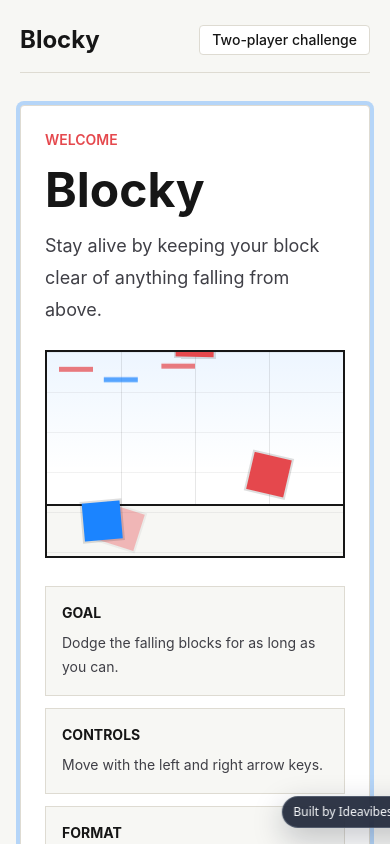
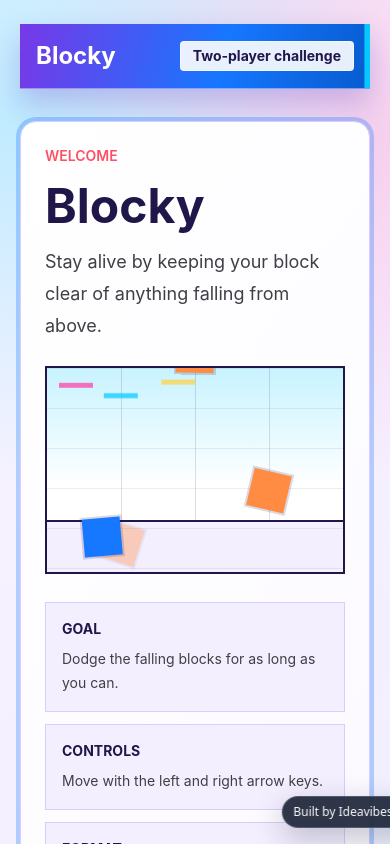
Before and after one commit to mtplayground/prisha-r-s-8172-blocky, a React (Vite) app: page / in a window 390 px wide. Shown: the top 844 px of the page. Built offline with nearby package versions, Linux system fonts and the light colour scheme.

Commit message:
feat: Introduce a brighter arcade color palette

```diff
--- a/src/App.tsx
+++ b/src/App.tsx
@@ -16,11 +16,11 @@ function App() {
   }, []);
 
   return (
-    <main className="min-h-screen bg-panel text-ink">
+    <main className="arcade-shell min-h-screen bg-panel text-ink">
       <div className="mx-auto flex min-h-screen w-full max-w-5xl flex-col px-5 py-6 sm:px-8">
-        <header className="flex items-center justify-between border-b border-line pb-4">
+        <header className="arcade-header flex items-center justify-between border-b border-line px-4 py-4 sm:px-5">
           <h1 className="text-2xl font-bold tracking-normal">{appTitle}</h1>
-          <span className="rounded border border-line bg-white px-3 py-1 text-sm font-medium">
+          <span className="arcade-match-badge rounded border px-3 py-1 text-sm font-bold">
             Two-player challenge
           </span>
         </header>
@@ -28,7 +28,7 @@ function App() {
         <section
           ref={appRef}
           tabIndex={0}
-          className="mt-8 flex flex-1 flex-col justify-center rounded border border-line bg-white p-6 outline-none ring-player/30 transition focus:ring-4 sm:p-8"
+          className="arcade-surface mt-8 flex flex-1 flex-col justify-center rounded-2xl border border-line bg-white p-6 outline-none ring-player/30 transition focus:ring-4 sm:p-8"
           aria-label={`${appTitle} game surface`}
         >
           <div className="grid gap-6 md:grid-cols-[1fr_18rem] md:items-start">
--- a/src/styles.css
+++ b/src/styles.css
@@ -4,6 +4,22 @@
 
 :root {
   color-scheme: light;
+  --arcade-ink: #21164a;
+  --arcade-ink-soft: #514379;
+  --arcade-ink-deep: #150d35;
+  --arcade-panel: #f4efff;
+  --arcade-surface: #ffffff;
+  --arcade-line: #d9ccff;
+  --arcade-violet: #7838e7;
+  --arcade-violet-deep: #5421b6;
+  --arcade-blue: #1677ff;
+  --arcade-blue-deep: #075bcf;
+  --arcade-cyan: #05c8ff;
+  --arcade-pink: #ff3ea5;
+  --arcade-hazard: #ff4f64;
+  --arcade-lime: #a3e635;
+  --arcade-yellow: #ffd23f;
+  --arcade-orange: #ff8c42;
   font-family:
     Inter,
     ui-sans-serif,
@@ -21,6 +37,8 @@
 body {
   margin: 0;
   min-width: 320px;
+  background: var(--arcade-panel);
+  color: var(--arcade-ink);
 }
 
 button,
@@ -33,9 +51,9 @@ select {
 .primary-button {
   position: relative;
   isolation: isolate;
-  border: 1px solid #161616;
-  background: #161616;
-  color: #ffffff;
+  border: 1px solid var(--arcade-ink-deep);
+  background: var(--arcade-violet);
+  color: var(--arcade-surface);
   cursor: pointer;
   touch-action: manipulation;
   transition:
@@ -45,21 +63,21 @@ select {
 }
 
 .primary-button:hover:not(:disabled) {
-  background: #27272a;
-  box-shadow: 0 0.5rem 0.85rem rgba(22, 22, 22, 0.2);
+  background: var(--arcade-violet-deep);
+  box-shadow: 0 0.5rem 0.85rem rgba(84, 33, 182, 0.28);
   transform: translateY(-0.125rem);
 }
 
 .primary-button:focus-visible {
   z-index: 1;
-  outline: 3px solid #1b84ff;
+  outline: 3px solid var(--arcade-pink);
   outline-offset: 3px;
-  box-shadow: 0 0 0 5px rgba(27, 132, 255, 0.22);
+  box-shadow: 0 0 0 5px rgba(255, 62, 165, 0.26);
 }
 
 .primary-button:active:not(:disabled) {
-  background: #09090b;
-  box-shadow: 0 0.15rem 0.35rem rgba(22, 22, 22, 0.22);
+  background: var(--arcade-ink-deep);
+  box-shadow: 0 0.15rem 0.35rem rgba(33, 22, 74, 0.28);
   transform: translateY(0.1rem) scale(0.98);
 }
 
@@ -68,14 +86,61 @@ select {
   opacity: 0.58;
 }
 
+.arcade-shell {
+  background:
+    radial-gradient(
+      circle at 5% 7%,
+      rgba(5, 200, 255, 0.24),
+      transparent 24rem
+    ),
+    radial-gradient(
+      circle at 94% 9%,
+      rgba(255, 62, 165, 0.2),
+      transparent 22rem
+    ),
+    linear-gradient(145deg, #f9f6ff 0%, var(--arcade-panel) 52%, #e2f8ff 100%);
+}
+
+.arcade-header {
+  border-color: rgba(255, 255, 255, 0.42);
+  background: linear-gradient(
+    105deg,
+    var(--arcade-violet),
+    var(--arcade-blue) 58%,
+    var(--arcade-blue-deep)
+  );
+  box-shadow:
+    inset -0.35rem 0 var(--arcade-cyan),
+    0 0.85rem 1.75rem rgba(84, 33, 182, 0.22);
+  color: var(--arcade-surface);
+}
+
+.arcade-match-badge {
+  border-color: rgba(255, 255, 255, 0.62);
+  background: rgba(255, 255, 255, 0.9);
+  color: var(--arcade-ink);
+}
+
+.arcade-surface {
+  background:
+    linear-gradient(
+      125deg,
+      rgba(255, 255, 255, 0.98),
+      rgba(250, 247, 255, 0.98)
+    ),
+    var(--arcade-surface);
+  box-shadow: 0 1.25rem 2.5rem rgba(84, 33, 182, 0.14);
+}
+
 .start-motif {
   position: relative;
   min-height: 13rem;
   overflow: hidden;
-  border: 2px solid #161616;
+  border: 2px solid var(--arcade-ink);
   background:
-    linear-gradient(180deg, rgba(27, 132, 255, 0.08), transparent 58%), #ffffff;
-  box-shadow: inset 0 -3.25rem 0 #f7f7f4;
+    linear-gradient(180deg, rgba(5, 200, 255, 0.22), transparent 58%),
+    var(--arcade-surface);
+  box-shadow: inset 0 -3.25rem 0 var(--arcade-panel);
 }
 
 .start-motif::before,
@@ -87,7 +152,7 @@ select {
 .start-motif::before {
   inset: 0;
   background-image: linear-gradient(
-    rgba(22, 22, 22, 0.06) 1px,
+    rgba(33, 22, 74, 0.08) 1px,
     transparent 1px
   );
   background-size: 100% 2.5rem;
@@ -98,10 +163,10 @@ select {
   left: 0.75rem;
   width: 2.1rem;
   height: 0.3rem;
-  background: #e5484d;
+  background: var(--arcade-pink);
   box-shadow:
-    2.8rem 0.65rem 0 #1b84ff,
-    6.4rem -0.2rem 0 #e5484d;
+    2.8rem 0.65rem 0 var(--arcade-cyan),
+    6.4rem -0.2rem 0 var(--arcade-yellow);
   animation: start-motif-sparkle 3.2s ease-in-out infinite;
 }
 
@@ -110,7 +175,7 @@ select {
   top: 0;
   bottom: 3.25rem;
   width: 1px;
-  background: rgba(22, 22, 22, 0.1);
+  background: rgba(33, 22, 74, 0.14);
 }
 
 .start-motif__lane--one {
@@ -131,12 +196,12 @@ select {
   display: block;
   width: 2.35rem;
   aspect-ratio: 1;
-  box-shadow: 0 0 0 2px rgba(22, 22, 22, 0.14);
+  box-shadow: 0 0 0 2px rgba(33, 22, 74, 0.16);
 }
 
 .start-motif__block {
   top: -3rem;
-  background: #e5484d;
+  background: var(--arcade-orange);
   animation: start-motif-fall 3.4s cubic-bezier(0.42, 0, 0.2, 1) infinite;
 }
 
@@ -159,7 +224,7 @@ select {
   bottom: 1.05rem;
   left: calc(50% - 1.175rem);
   z-index: 2;
-  background: #1b84ff;
+  background: var(--arcade-blue);
   animation: start-motif-drift 2.8s ease-in-out infinite alternate;
 }
 
@@ -169,7 +234,7 @@ select {
   bottom: 3.1rem;
   left: 0;
   height: 2px;
-  background: #161616;
+  background: var(--arcade-ink);
 }
 
 @keyframes start-motif-fall {
@@ -242,10 +307,10 @@ select {
   position: relative;
   min-height: 8rem;
   overflow: hidden;
-  border: 1px solid #dedbd2;
-  background: #ffffff;
+  border: 1px solid var(--arcade-line);
+  background: var(--arcade-surface);
   padding: 1rem;
-  color: #161616;
+  color: var(--arcade-ink);
   text-align: left;
   transition:
     border-color 180ms ease,
@@ -255,20 +320,20 @@ select {
 }
 
 .difficulty-card:hover:not(:disabled) {
-  border-color: #1b84ff;
-  background: #f7f7f4;
-  box-shadow: 0 0.7rem 1.25rem rgba(22, 22, 22, 0.12);
+  border-color: var(--arcade-cyan);
+  background: #f8f5ff;
+  box-shadow: 0 0.7rem 1.25rem rgba(120, 56, 231, 0.18);
   transform: translateY(-0.25rem);
 }
 
 .difficulty-card:focus-visible {
   z-index: 1;
   outline: 0;
-  box-shadow: 0 0 0 4px rgba(27, 132, 255, 0.3);
+  box-shadow: 0 0 0 4px rgba(255, 62, 165, 0.3);
 }
 
 .difficulty-card:active:not(:disabled) {
-  box-shadow: 0 0.25rem 0.5rem rgba(22, 22, 22, 0.12);
+  box-shadow: 0 0.25rem 0.5rem rgba(84, 33, 182, 0.18);
   transform: translateY(0.05rem) scale(0.98);
 }
 
@@ -279,9 +344,13 @@ select {
 
 .difficulty-card--selected {
   z-index: 1;
-  border-color: #1b84ff;
-  background: linear-gradient(135deg, rgba(27, 132, 255, 0.18), #ffffff 68%);
-  box-shadow: 0 0 0 3px rgba(27, 132, 255, 0.22);
+  border-color: var(--arcade-violet);
+  background: linear-gradient(
+    135deg,
+    rgba(120, 56, 231, 0.18),
+    var(--arcade-surface) 68%
+  );
+  box-shadow: 0 0 0 3px rgba(120, 56, 231, 0.22);
   animation: difficulty-card-lock 420ms cubic-bezier(0.22, 1, 0.36, 1) both;
 }
 
@@ -298,14 +367,14 @@ select {
 
 .difficulty-card__description {
   margin-top: 0.5rem;
-  color: #52525b;
+  color: var(--arcade-ink-soft);
   font-size: 0.875rem;
   line-height: 1.5rem;
 }
 
 .difficulty-card__selected {
   margin-top: 0.75rem;
-  color: #1262bd;
+  color: var(--arcade-blue-deep);
   font-size: 0.75rem;
   font-weight: 700;
   letter-spacing: 0.05em;
@@ -353,19 +422,19 @@ select {
 }
 
 .player-block--player-1 {
-  background: #1b84ff;
+  background: var(--arcade-blue);
   box-shadow:
-    0 0 0 2px rgba(22, 22, 22, 0.22),
-    0 0 0 5px rgba(27, 132, 255, 0.22),
-    0 0.4rem 1rem rgba(27, 132, 255, 0.42);
+    0 0 0 2px rgba(33, 22, 74, 0.22),
+    0 0 0 5px rgba(22, 119, 255, 0.24),
+    0 0.4rem 1rem rgba(22, 119, 255, 0.42);
 }
 
 .player-block--player-2 {
-  background: #7c3aed;
+  background: var(--arcade-violet);
   box-shadow:
-    0 0 0 2px rgba(22, 22, 22, 0.22),
-    0 0 0 5px rgba(124, 58, 237, 0.22),
-    0 0.4rem 1rem rgba(124, 58, 237, 0.42);
+    0 0 0 2px rgba(33, 22, 74, 0.22),
+    0 0 0 5px rgba(120, 56, 231, 0.24),
+    0 0.4rem 1rem rgba(120, 56, 231, 0.42);
 }
 
 .hud-item--active-player {
@@ -379,15 +448,15 @@ select {
 }
 
 .hud-item--player-1 {
-  --active-player-color: #1b84ff;
-  --active-player-tint: rgba(27, 132, 255, 0.12);
-  --active-player-label: #1262bd;
+  --active-player-color: var(--arcade-blue);
+  --active-player-tint: rgba(22, 119, 255, 0.12);
+  --active-player-label: var(--arcade-blue-deep);
 }
 
 .hud-item--player-2 {
-  --active-player-color: #7c3aed;
-  --active-player-tint: rgba(124, 58, 237, 0.12);
-  --active-player-label: #5b21b6;
+  --active-player-color: var(--arcade-violet);
+  --active-player-tint: rgba(120, 56, 231, 0.12);
+  --active-player-label: var(--arcade-violet-deep);
 }
 
 @keyframes falling-block-enter {
@@ -411,8 +480,8 @@ select {
 .results-announcement {
   position: relative;
   overflow: hidden;
-  border: 1px solid #dedbd2;
-  background: #ffffff;
+  border: 1px solid var(--arcade-line);
+  background: var(--arcade-surface);
   padding: 1.5rem;
 }
 
@@ -423,20 +492,20 @@ select {
 }
 
 .results-announcement--player-1 {
-  --results-accent: #1b84ff;
-  --results-tint: rgba(27, 132, 255, 0.15);
-  --results-outline: rgba(27, 132, 255, 0.2);
+  --results-accent: var(--arcade-blue);
+  --results-tint: rgba(22, 119, 255, 0.15);
+  --results-outline: rgba(22, 119, 255, 0.2);
 }
 
 .results-announcement--player-2 {
-  --results-accent: #7c3aed;
-  --results-tint: rgba(124, 58, 237, 0.15);
-  --results-outline: rgba(124, 58, 237, 0.2);
+  --results-accent: var(--arcade-violet);
+  --results-tint: rgba(120, 56, 231, 0.15);
+  --results-outline: rgba(120, 56, 231, 0.2);
 }
 
 .results-announcement--tie {
-  border-color: #a1a1aa;
-  background: linear-gradient(135deg, #f4f4f5, #ffffff 64%);
+  border-color: var(--arcade-cyan);
+  background: linear-gradient(135deg, #e2f8ff, var(--arcade-surface) 64%);
 }
 
 .results-announcement__content {
@@ -465,11 +534,11 @@ select {
 }
 
 .results-confetti span:nth-child(2n) {
-  background: #e5484d;
+  background: var(--arcade-pink);
 }
 
 .results-confetti span:nth-child(3n) {
-  background: #f4b740;
+  background: var(--arcade-yellow);
 }
 
 .results-confetti span:nth-child(1) {
@@ -537,7 +606,7 @@ select {
 .results-tie-markers span {
   width: 2.5rem;
   height: 0.35rem;
-  background: #a1a1aa;
+  background: var(--arcade-cyan);
   animation: results-tie-pulse 900ms ease-out both;
 }
 
--- a/tailwind.config.ts
+++ b/tailwind.config.ts
@@ -5,12 +5,22 @@ export default {
   theme: {
     extend: {
       colors: {
-        ink: '#161616',
-        panel: '#f7f7f4',
-        line: '#dedbd2',
-        player: '#1b84ff',
-        focus: '#1b84ff',
-        hazard: '#e5484d',
+        ink: '#21164a',
+        panel: '#f4efff',
+        line: '#d9ccff',
+        player: '#1677ff',
+        focus: '#ff3ea5',
+        hazard: '#ff4f64',
+        arcade: {
+          violet: '#7838e7',
+          cyan: '#05c8ff',
+          pink: '#ff3ea5',
+          lime: '#a3e635',
+          yellow: '#ffd23f',
+          orange: '#ff8c42',
+          sky: '#e2f8ff',
+          glow: '#fff4bf',
+        },
       },
       fontFamily: {
         sans: [
```
